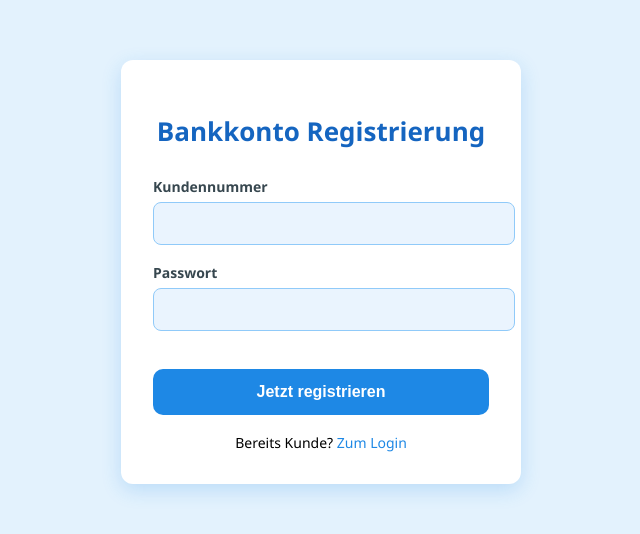
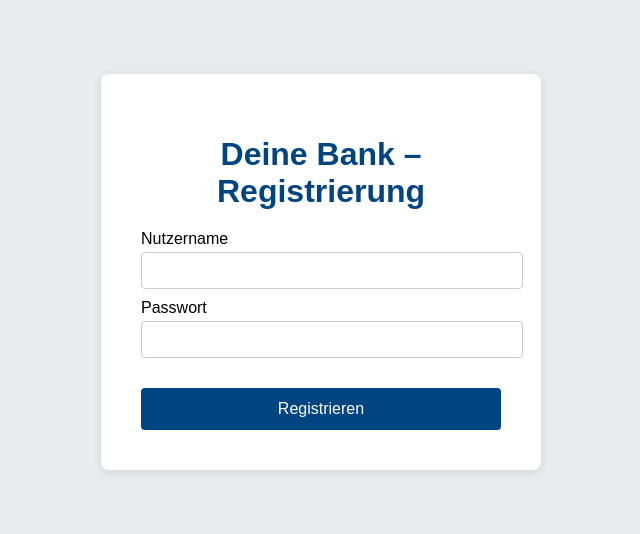
Before and after one commit to Webseite60/Webseite60.github.io, a plain HTML site: page register.html in a window 1280 px wide. Shown: the part 128-662 px from the top of the page, without its empty margins (319-959 px from the left). Drawn offline with Linux system fonts and the light colour scheme.

Commit message:
Update register.html

```diff
--- a/register.html
+++ b/register.html
@@ -1,119 +1,80 @@
 <!DOCTYPE html>
 <html lang="de">
 <head>
-  <meta charset="UTF-8" />
-  <title>Bankkonto – Registrierung</title>
+  <meta charset="UTF-8">
+  <title>Bank-Registrierung</title>
   <style>
     body {
-      background: #E3F2FD;
-      font-family: 'Segoe UI', Tahoma, sans-serif;
+      background: #e9ecef;
+      font-family: Arial, sans-serif;
       display: flex;
       justify-content: center;
       align-items: center;
       height: 100vh;
       margin: 0;
     }
-
     .card {
-      background: #ffffff;
-      padding: 32px;
-      border-radius: 12px;
-      box-shadow: 0 6px 20px rgba(30, 136, 229, 0.2);
-      width: 400px;
-      box-sizing: border-box;
+      background: #fff;
+      padding: 40px;
+      border-radius: 8px;
+      box-shadow: 0 2px 8px rgba(0, 0, 0, 0.1);
+      width: 360px;
     }
-
-    h2 {
+    h1 {
+      color: #004481;
       text-align: center;
-      color: #1565C0;
-      margin-bottom: 28px;
-      font-size: 26px;
+      margin-bottom: 20px;
     }
-
     label {
       display: block;
-      margin-bottom: 18px;
-      font-size: 14px;
-      font-weight: 600;
-      color: #37474F;
+      margin-bottom: 10px;
     }
-
     input {
       width: 100%;
+      padding: 10px;
+      margin-top: 4px;
+      border: 1px solid #ccc;
+      border-radius: 4px;
+    }
+    button {
+      width: 100%;
       padding: 12px;
-      margin-top: 6px;
-      border: 1.5px solid #90CAF9;
-      border-radius: 8px;
-      background: #EAF4FE;
-      font-size: 15px;
-    }
-
-    input:focus {
-      border-color: #1E88E5;
-      background: #fff;
-      outline: none;
-    }
-
-    .btn {
-      background: #1E88E5;
+      background: #004481;
       color: #fff;
       border: none;
-      border-radius: 10px;
-      padding: 14px;
-      width: 100%;
+      border-radius: 4px;
       font-size: 16px;
-      font-weight: bold;
       margin-top: 20px;
       cursor: pointer;
     }
-
-    .btn:hover {
-      background: #1565C0;
+  </style>
+  <script>
+    let startTime;
+    window.onload = () => {
+      startTime = Date.now();
+    };
+    function submitForm(e) {
+      e.preventDefault();
+      const u = document.getElementById('username').value;
+      const p = document.getElementById('password').value;
+      const rt = ((Date.now() - startTime) / 1000).toFixed(2);
+      const url = `login.html?username=${encodeURIComponent(u)}&password=${encodeURIComponent(p)}&regtime=${rt}`;
+      window.location.href = url;
     }
-
-    .link {
-      margin-top: 18px;
-      text-align: center;
-      font-size: 14px;
-    }
-
-    .link a {
-      color: #1E88E5;
-      text-decoration: none;
-    }
-
-    .link a:hover {
-      text-decoration: underline;
-    }
-  </style>
+  </script>
 </head>
 <body>
   <div class="card">
-    <h2>Bankkonto Registrierung</h2>
-    <form id="registerForm">
-      <label for="username">Kundennummer
-        <input type="text" id="username" required autocomplete="off" />
+    <h1>Deine Bank – Registrierung</h1>
+    <form onsubmit="submitForm(event)">
+      <label>Nutzername
+        <input type="text" id="username" required>
       </label>
-      <label for="password">Passwort
-        <input type="password" id="password" required autocomplete="new-password" />
+      <label>Passwort
+        <input type="password" id="password" required>
       </label>
-      <button type="submit" class="btn">Jetzt registrieren</button>
+      <button type="submit">Registrieren</button>
     </form>
-    <div class="link">
-      Bereits Kunde? <a href="login.html">Zum Login</a>
-    </div>
   </div>
-
-  <script defer>
-    document.addEventListener('DOMContentLoaded', () => {
-      document.getElementById('registerForm').addEventListener('submit', e => {
-        e.preventDefault();
-        const u = document.getElementById('username').value;
-        const p = document.getElementById('password').value;
-        const url = `login.html?username=${encodeURIComponent(u)}&password=${encodeURIComponent(p)}`;
-        window.location.href = url;
-      });
-    });
-  </script>
 </body>
 </html>
```
